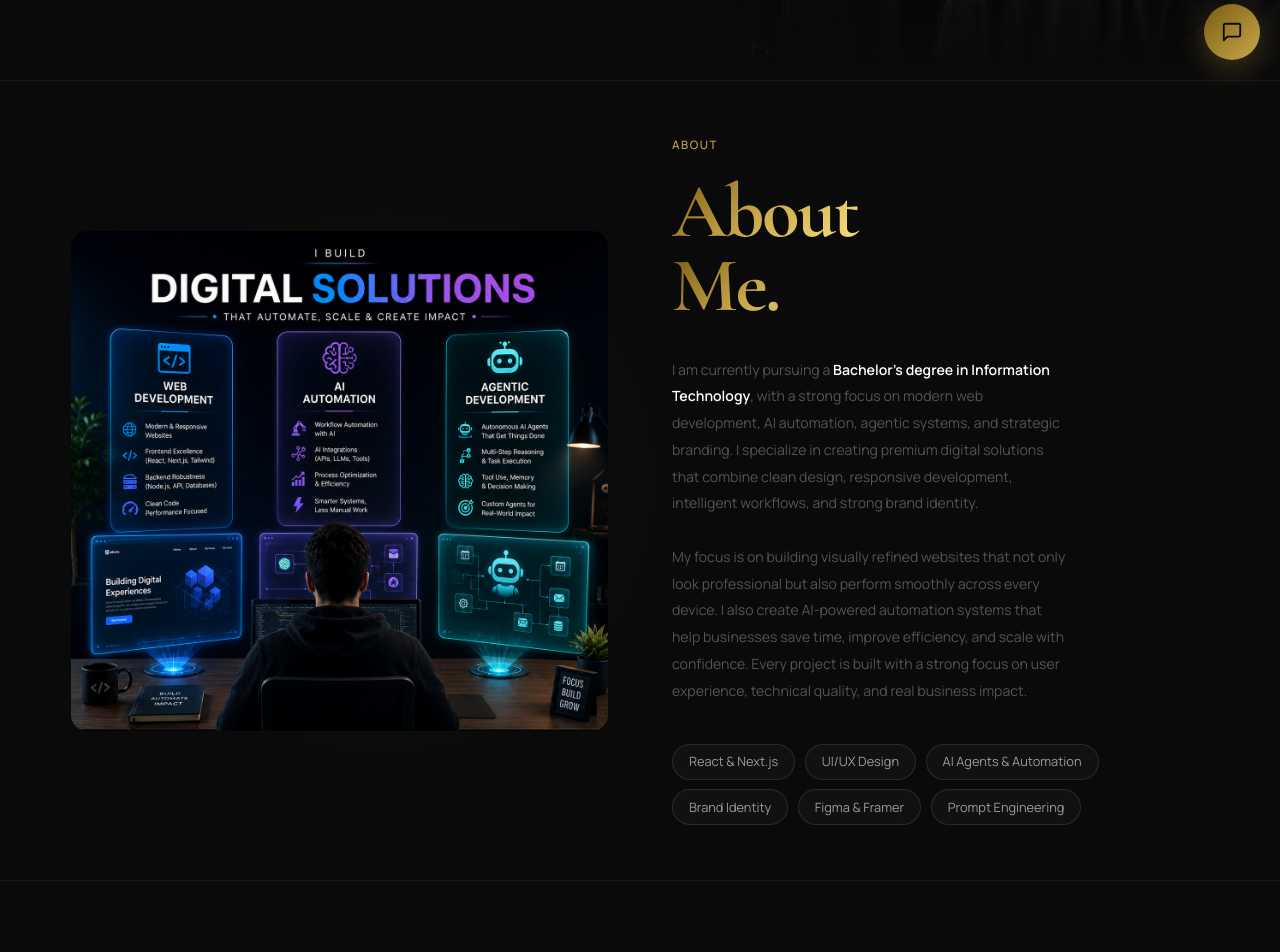
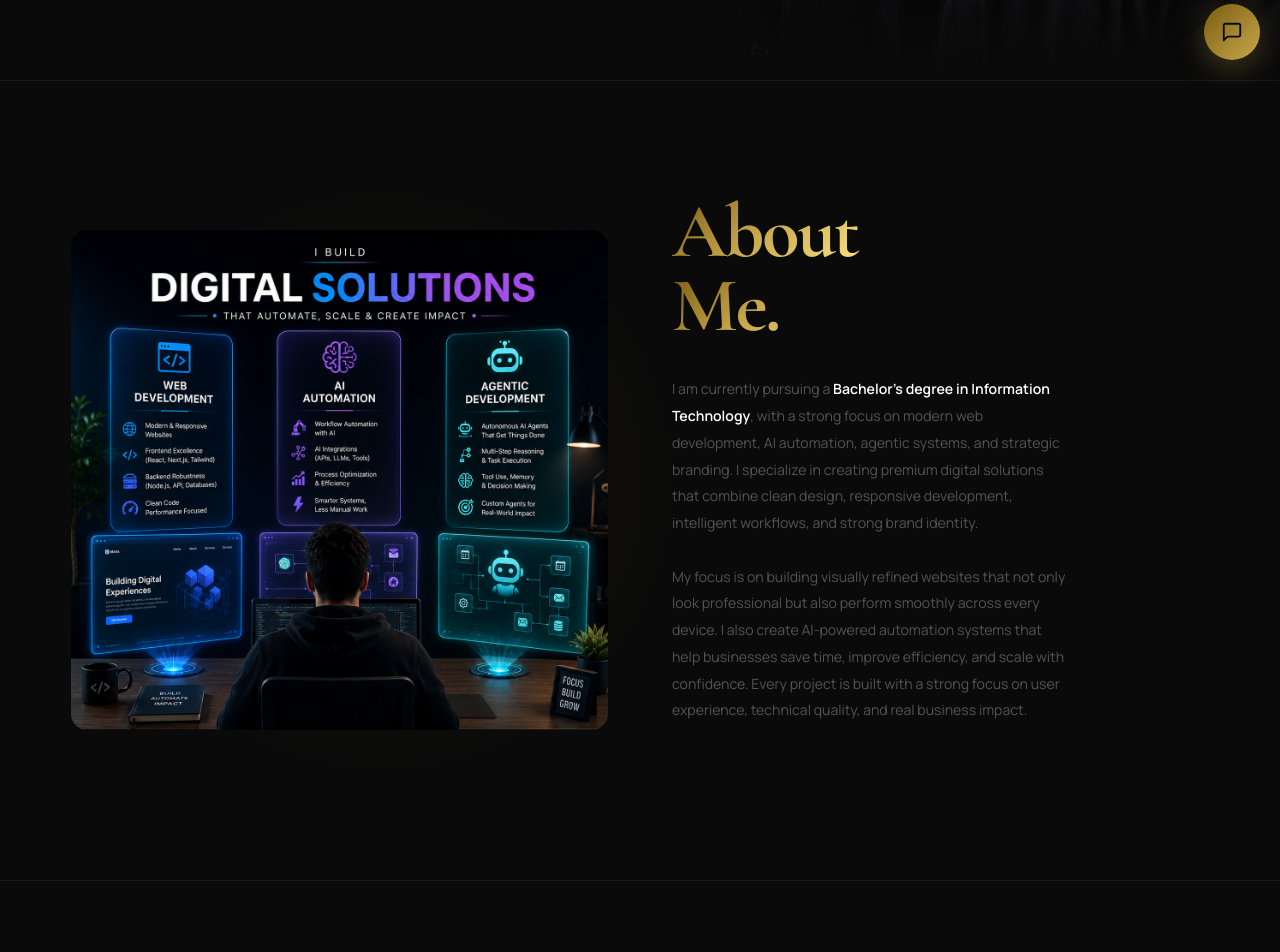
Before and after one commit to huzaifaiupk10-ops/portfolio, a React (Vite) app: page / in a window 1280 px wide. Shown: the part 720-1672 px from the top of the page. Built offline with nearby package versions, Linux system fonts and the light colour scheme; a web font is replaced by a local one.

Commit message:
Remove skill pills and About label from About section

```diff
--- a/src/components/Expertise.jsx
+++ b/src/components/Expertise.jsx
@@ -1,7 +1,6 @@
 import { useRef } from 'react';
 import { motion, useInView } from 'framer-motion';
 const ease = [0.16,1,0.3,1];
-const SKILLS = ['React & Next.js','UI/UX Design','AI Agents & Automation','Brand Identity','Figma & Framer','Prompt Engineering'];
 export default function Expertise() {
   const ref = useRef(null);
   const inView = useInView(ref,{once:true,margin:'-80px'});
@@ -16,7 +15,6 @@ export default function Expertise() {
         </motion.div>
         {/* Right: text */}
         <div>
-          <motion.p initial={{opacity:0,y:8}} animate={inView?{opacity:1,y:0}:{}} transition={{duration:0.5}} style={{fontFamily:'var(--font-body)',fontWeight:500,fontSize:'0.72rem',color:'var(--gold)',letterSpacing:'0.14em',textTransform:'uppercase',marginBottom:'1.5rem'}}>About</motion.p>
           {['About','Me.'].map((line,i)=>(
             <div key={i} style={{overflow:'hidden'}}>
               <motion.div initial={{y:'108%'}} animate={inView?{y:'0%'}:{}} transition={{delay:i*0.12,duration:0.9,ease}} className="metallic" style={{fontFamily:'var(--font-serif)',fontWeight:700,fontSize:'clamp(3rem,6vw,5rem)',letterSpacing:'-0.03em',lineHeight:0.9,paddingBottom:'0.06em'}}>{line}</motion.div>
@@ -27,11 +25,6 @@ export default function Expertise() {
             <br /><br />
             My focus is on building visually refined websites that not only look professional but also perform smoothly across every device. I also create AI-powered automation systems that help businesses save time, improve efficiency, and scale with confidence. Every project is built with a strong focus on user experience, technical quality, and real business impact.
           </motion.p>
-          <motion.div initial={{opacity:0,y:10}} animate={inView?{opacity:1,y:0}:{}} transition={{delay:0.5,duration:0.6}} style={{display:'flex',flexWrap:'wrap',gap:'0.6rem'}}>
-            {SKILLS.map(s=>(
-              <span key={s} style={{fontFamily:'var(--font-body)',fontSize:'0.8rem',color:'var(--ink-2)',padding:'0.45rem 1rem',border:'1px solid rgba(255,255,255,0.1)',borderRadius:999,background:'rgba(255,255,255,0.03)',transition:'all 0.2s',cursor:'default'}} onMouseEnter={e=>{e.currentTarget.style.borderColor='rgba(201,168,76,0.4)';e.currentTarget.style.color='var(--gold)'}} onMouseLeave={e=>{e.currentTarget.style.borderColor='rgba(255,255,255,0.1)';e.currentTarget.style.color='var(--ink-2)'}}>{s}</span>
-            ))}
-          </motion.div>
         </div>
       </div>
     </section>
```
